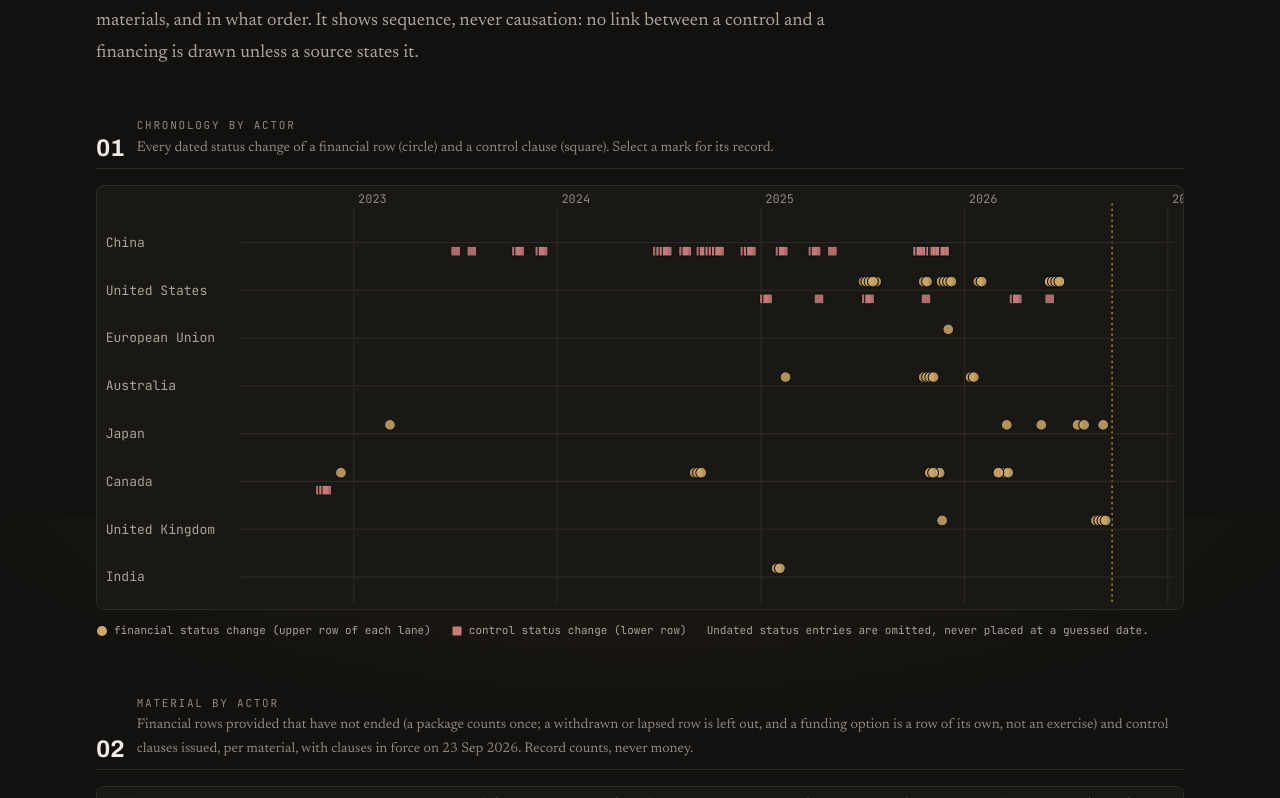
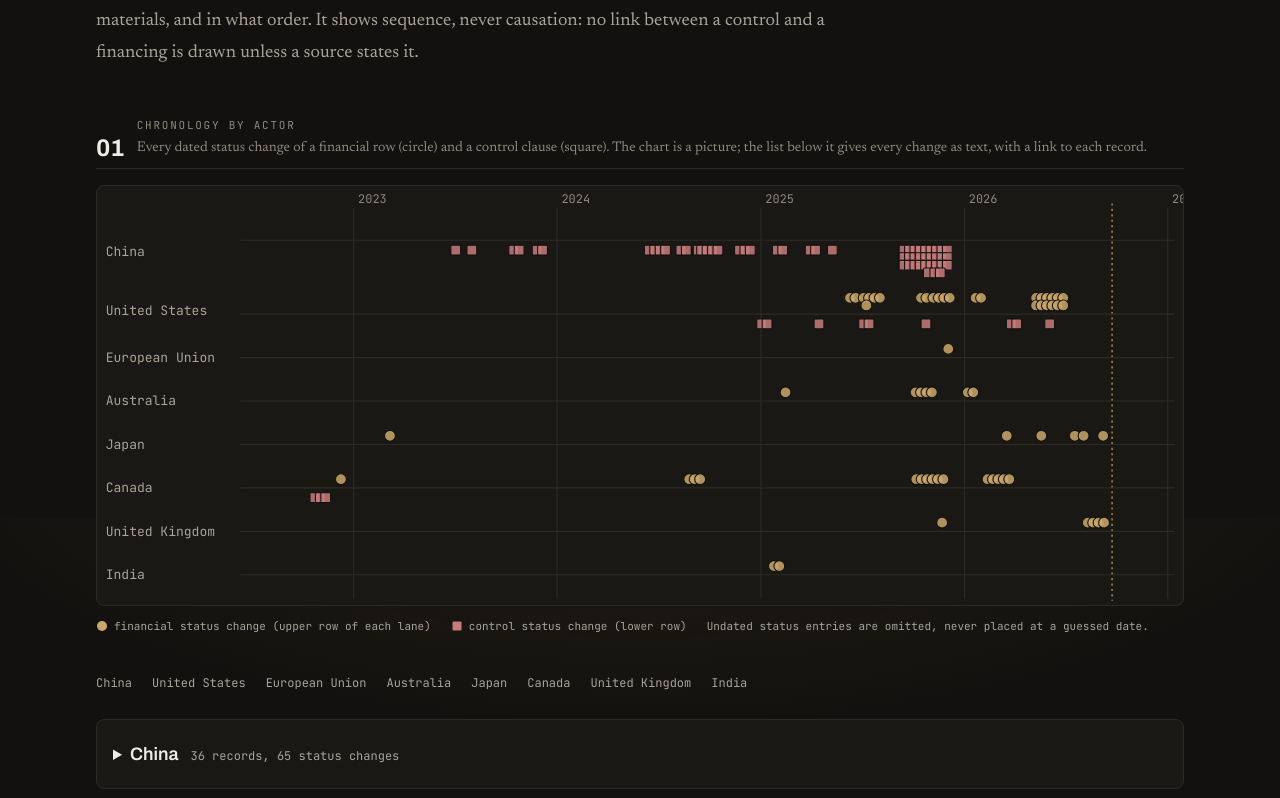
Before and after one commit to VSSpowerlifting/strategic-materials-policy-tracker, a Next.js app: page /interplay in a window 1280 px wide. Shown: the part 282-1080 px from the top of the page. Built offline with nearby package versions, Linux system fonts and the light colour scheme.

Commit message:
feat: improve interplay chronology accessibility (#21)

```diff
--- a/app/interplay/page.tsx
+++ b/app/interplay/page.tsx
@@ -3,6 +3,7 @@
 import { Container, PageHeading, Section } from "@/components/ui/container";
 import { Card } from "@/components/ui/card";
 import { InterplayChronology, MaterialInterplayMatrix } from "@/components/capital/charts";
+import { InterplayChronologyList } from "@/components/capital/chronology-list";
 import { JurisdictionTag } from "@/components/labels";
 import { InlineAmount, ProviderTag } from "@/components/capital/rows";
 import { ControlStatusBadge } from "@/components/capital/primitives";
@@ -87,8 +88,11 @@
         lead="Controls and capital are recorded separately because they answer different questions. This page puts them on one clock and one grid, so you can see which governments restrict and which pay, on which materials, and in what order. It shows sequence, never causation: no link between a control and a financing is drawn unless a source states it."
       />
       <div className="mt-12 space-y-14">
-        <Section index="01" title="Chronology by actor" description="Every dated status change of a financial row (circle) and a control clause (square). Select a mark for its record.">
+        <Section index="01" title="Chronology by actor" description="Every dated status change of a financial row (circle) and a control clause (square). The chart is a picture; the list below it gives every change as text, with a link to each record.">
           <InterplayChronology asOf={asOf} />
+          <div className="mt-8">
+            <InterplayChronologyList />
+          </div>
         </Section>
 
         <Section index="02" title="Material by actor" description={`Financial rows provided that have not ended (a package counts once; a withdrawn or lapsed row is left out, and a funding option is a row of its own, not an exercise) and control clauses issued, per material, with clauses in force on ${formatDate(asOf)}. Record counts, never money.`}>
--- a/components/capital/charts.tsx
+++ b/components/capital/charts.tsx
@@ -1,7 +1,7 @@
 /**
  * Capital & Control visualisations. Server-rendered SVG and tables: no chart
- * library, no client JavaScript, and every mark is a link to the record it
- * encodes, so a chart is also a navigation surface and never a dead end.
+ * library, no client JavaScript. The status charts link each bar to its record;
+ * the dense interplay chronology is a picture only, backed by a text list.
  *
  * Nothing here plots money against money across currencies or value roles.
  * Time charts plot dated status changes; matrices count records.
@@ -12,7 +12,6 @@
   INSTRUMENT_KIND_HUES,
   controlMeasureTypeLabels,
   controlStatusLabels,
-  financialStatusLabels,
   jurisdictionLabels,
   jurisdictionShort,
   supplyChainStageLabels,
@@ -20,11 +19,21 @@
 import {
   controlIssuer,
   controlSpans,
-  instrumentChronology,
   materialInterplay,
   commitmentActor,
   shortInstrumentLabel,
 } from "@/lib/capital-control";
+import {
+  CHRONOLOGY_FROM,
+  CHRONOLOGY_LABEL,
+  CHRONOLOGY_TO,
+  CHRONOLOGY_COLS,
+  CHRONOLOGY_W,
+  chronologyX,
+  markStatusText,
+  placeMarks,
+  plottedMarks,
+} from "@/lib/interplay-chronology";
 import { getAllMaterials, getEventById } from "@/lib/data";
 import { formatDate } from "@/lib/format";
 import { CONTROL_STATUSES, JURISDICTIONS, SUPPLY_CHAIN_STAGES } from "@/lib/types";
@@ -162,45 +171,62 @@
 
 // --- Capital and control chronology by actor ---------------------------------------------
 
+const ROW_STEP = 7;
+
 /**
  * Swimlanes by actor: every dated status change of a financial row (circle)
  * and of a control clause (square). It shows sequence and density — who
  * reaches for money, who for restrictions, and when — never magnitude.
+ * The chart is a picture only: `InterplayChronologyList` gives every plotted
+ * change as text with a link per record.
  */
 export function InterplayChronology({
   asOf,
-  from = "2022-07-01",
-  to = "2027-01-01",
+  from = CHRONOLOGY_FROM,
+  to = CHRONOLOGY_TO,
 }: {
   asOf: string;
   from?: string;
   to?: string;
 }) {
-  const marks = instrumentChronology().filter((m) => m.date >= from && m.date <= to);
+  const marks = plottedMarks(from, to);
   const lanes = JURISDICTIONS.filter((j) => marks.some((m) => m.jurisdiction === j));
-  const LABEL = 132;
-  const W = 1000;
-  const LANE = 44;
+  const LABEL = CHRONOLOGY_LABEL;
+  const W = CHRONOLOGY_W;
   const TOP = 30;
-  const H = TOP + lanes.length * LANE + 8;
-  const x = scale(from, to, LABEL + 10, W - 14);
+  const x = chronologyX(from, to);
 
-  // Offset marks that fall on the same day in the same lane, so none hides another.
-  const stack = new Map<string, number>();
-  const placed = marks.map((m) => {
-    const key = `${m.jurisdiction}|${m.kind}|${m.date.slice(0, 7)}`;
-    const n = stack.get(key) ?? 0;
-    stack.set(key, n + 1);
-    return { ...m, n };
-  });
+  const placed = placeMarks(marks);
+
+  // Each lane grows to fit its fullest bucket: capital rows on top, control rows below.
+  const rowsOf = (j: string, kind: string) =>
+    Math.max(1, ...placed.filter((m) => m.jurisdiction === j && m.kind === kind).map((m) => Math.ceil(m.count / CHRONOLOGY_COLS)));
+  let cursor = TOP;
+  const geo = new Map<string, { top: number; capRows: number; height: number; split: number }>();
+  for (const j of lanes) {
+    const capRows = rowsOf(j, "capital");
+    const ctlRows = rowsOf(j, "control");
+    const height = 12 + capRows * ROW_STEP + 8 + ctlRows * ROW_STEP + 6;
+    geo.set(j, { top: cursor, capRows, height, split: cursor + 12 + capRows * ROW_STEP + 1 });
+    cursor += height;
+  }
+  const H = cursor + 8;
+
+  const capitalCount = placed.filter((m) => m.kind === "capital").length;
+  const controlCount = placed.length - capitalCount;
 
   return (
     <figure>
-      <div className="overflow-x-auto rounded-lg border bg-card">
-        <svg viewBox={`0 0 ${W} ${H}`} className="block h-auto min-w-[760px] w-full" role="group" aria-labelledby="ip-title" aria-describedby="ip-desc">
+      <div
+        className="overflow-x-auto rounded-lg border bg-card"
+        role="region"
+        aria-label="Chronology chart, scrolls horizontally"
+        tabIndex={0}
+      >
+        <svg viewBox={`0 0 ${W} ${H}`} className="block h-auto min-w-[760px] w-full" role="img" aria-labelledby="ip-title" aria-describedby="ip-desc">
           <title id="ip-title">Capital and control status changes by actor over time</title>
           <desc id="ip-desc">
-            {`${placed.filter((m) => m.kind === "capital").length} dated financial status changes and ${placed.filter((m) => m.kind === "control").length} dated control status changes across ${lanes.length} actors, ${formatDate(from)} to ${formatDate(to)}. Each mark links to its record; the Capital and Controls lists give the same records as text.`}
+            {`${capitalCount} dated financial status changes and ${controlCount} dated control status changes across ${lanes.length} actors, ${formatDate(from)} to ${formatDate(to)}. Circles are financial changes and squares are control changes, one lane per actor. This chart is a visual summary only; its marks are not links. The chronology list directly below it gives every one of these changes as text, grouped by actor and record, with a link to each record.`}
           </desc>
           {years(from, to).map((y) => (
             <g key={y}>
@@ -209,43 +235,30 @@
             </g>
           ))}
           <line x1={x(asOf)} x2={x(asOf)} y1={TOP - 14} y2={H - 4} stroke="var(--accent)" strokeDasharray="2 3" />
-          {lanes.map((j, i) => {
-            const y = TOP + i * LANE;
+          {lanes.map((j) => {
+            const g = geo.get(j)!;
             return (
               <g key={j}>
-                <line x1={LABEL} x2={W - 8} y1={y + LANE / 2} y2={y + LANE / 2} stroke="var(--border)" />
-                <text x={8} y={y + LANE / 2 + 4} fontSize={12} className="fill-[var(--muted)] font-mono">
+                <line x1={LABEL} x2={W - 8} y1={g.split} y2={g.split} stroke="var(--border)" />
+                <text x={8} y={g.top + g.height / 2 + 4} fontSize={12} className="fill-[var(--muted)] font-mono">
                   {jurisdictionLabels[j]}
                 </text>
               </g>
             );
           })}
           {placed.map((m) => {
-            const lane = lanes.indexOf(m.jurisdiction);
-            const cy = TOP + lane * LANE + LANE / 2 + (m.kind === "capital" ? -8 : 8) + (m.n % 2 ? 0 : 0);
-            const cx = x(m.date) + (m.n % 4) * 3;
-            const href = m.kind === "capital" ? `/capital/${m.id}` : `/controls/${m.id}`;
-            const status =
-              m.kind === "control"
-                ? controlStatusLabels[m.status as never]
-                : m.valueRole === "funding_option"
-                  ? `funding option; agreement ${String(financialStatusLabels[m.status as never]).toLowerCase()}, not committed money`
-                  : m.valueRole === "indication"
-                    ? `non-binding indication; ${String(financialStatusLabels[m.status as never]).toLowerCase()}, not a commitment`
-                    : financialStatusLabels[m.status as never];
-            const tip = `${formatDate(m.date)} — ${m.kind === "capital" ? "Capital" : "Control"}: ${m.label} (${status})`;
-            return (
-              <Link key={`${m.id}-${m.date}-${m.status}`} href={href}>
-                {m.kind === "capital" ? (
-                  <circle cx={cx} cy={cy} r={5} fill={INSTRUMENT_KIND_HUES.capital} fillOpacity={0.85} stroke="var(--bg)" strokeWidth={1}>
-                    <title>{tip}</title>
-                  </circle>
-                ) : (
-                  <rect x={cx - 4.5} y={cy - 4.5} width={9} height={9} rx={1} fill={INSTRUMENT_KIND_HUES.control} fillOpacity={0.85} stroke="var(--bg)" strokeWidth={1}>
-                    <title>{tip}</title>
-                  </rect>
-                )}
-              </Link>
+            const g = geo.get(m.jurisdiction)!;
+            const cx = x(m.date) + m.dx;
+            const cy = m.kind === "capital" ? g.top + 12 + m.row * ROW_STEP : g.split + 9 + m.row * ROW_STEP;
+            const tip = `${formatDate(m.date)} — ${m.kind === "capital" ? "Capital" : "Control"}: ${m.label} (${markStatusText(m)})`;
+            return m.kind === "capital" ? (
+              <circle key={`${m.id}-${m.date}-${m.status}`} cx={cx} cy={cy} r={5} fill={INSTRUMENT_KIND_HUES.capital} fillOpacity={0.85} stroke="var(--bg)" strokeWidth={1}>
+                <title>{tip}</title>
+              </circle>
+            ) : (
+              <rect key={`${m.id}-${m.date}-${m.status}`} x={cx - 4.5} y={cy - 4.5} width={9} height={9} rx={1} fill={INSTRUMENT_KIND_HUES.control} fillOpacity={0.85} stroke="var(--bg)" strokeWidth={1}>
+                <title>{tip}</title>
+              </rect>
             );
           })}
         </svg>
--- /dev/null
+++ b/components/capital/chronology-list.tsx
@@ -0,0 +1,85 @@
+import Link from "next/link";
+import { getEventById } from "@/lib/data";
+import { INSTRUMENT_KIND_HUES, jurisdictionLabels } from "@/lib/labels";
+import { formatDate } from "@/lib/format";
+import { CHRONOLOGY_FROM, CHRONOLOGY_TO, chronologyLanes, markStatusText, plottedMarks } from "@/lib/interplay-chronology";
+
+const KINDS = [
+  { kind: "capital", heading: "Financial rows", href: (id: string) => `/capital/${id}` },
+  { kind: "control", heading: "Control clauses", href: (id: string) => `/controls/${id}` },
+] as const;
+
+/**
+ * The text chronology behind `InterplayChronology`: every plotted status
+ * change, grouped by actor, then kind, then record. One link per record, with
+ * that record's dated status history inline. Actor groups are native `<details>`,
+ * collapsed so the page opens with few tab stops; no client JS.
+ */
+export function InterplayChronologyList({ from = CHRONOLOGY_FROM, to = CHRONOLOGY_TO }: { from?: string; to?: string }) {
+  const lanes = chronologyLanes(plottedMarks(from, to));
+
+  return (
+    <div>
+      <nav aria-label="Jump to an actor's chronology" className="mb-5 flex flex-wrap gap-x-5 gap-y-1 font-mono text-xs">
+        {lanes.map(({ jurisdiction: j }) => (
+          <a key={j} href={`#chronology-${j}`} className="inline-block scroll-mt-10 py-2 text-muted hover:text-foreground">
+            {jurisdictionLabels[j]}
+          </a>
+        ))}
+      </nav>
+      <div className="space-y-4">
+        {lanes.map(({ jurisdiction: j, changes, records: byKind }) => {
+          const records = byKind.capital.length + byKind.control.length;
+          return (
+            <details key={j} id={`chronology-${j}`} className="scroll-mt-24 rounded-lg border bg-card p-4">
+              <summary className="scroll-mt-10 cursor-pointer py-1">
+                <h3 className="inline font-display text-lg font-semibold">{jurisdictionLabels[j]}</h3>
+                <span className="ml-3 font-mono text-xs text-muted">
+                  {records} {records === 1 ? "record" : "records"}, {changes} status {changes === 1 ? "change" : "changes"}
+                </span>
+              </summary>
+              <div className="mt-3 grid gap-x-8 gap-y-5 lg:grid-cols-2">
+                {KINDS.map(({ kind, heading, href }) => {
+                  const recs = byKind[kind];
+                  if (!recs.length) return null;
+                  return (
+                    <section key={kind} aria-label={`${jurisdictionLabels[j]} ${heading.toLowerCase()}`}>
+                      <h4 className="mb-2 flex items-center gap-2 font-mono text-xs uppercase tracking-wide text-muted">
+                        <svg aria-hidden width="10" height="10">
+                          {kind === "capital" ? (
+                            <circle cx="5" cy="5" r="4.5" fill={INSTRUMENT_KIND_HUES.capital} />
+                          ) : (
+                            <rect width="10" height="10" rx="1" fill={INSTRUMENT_KIND_HUES.control} />
+                          )}
+                        </svg>
+                        {heading} ({recs.length})
+                      </h4>
+                      <ol className="space-y-3">
+                        {recs.map((history) => (
+                          <li key={history[0].id}>
+                            <Link href={href(history[0].id)} className="block scroll-mt-10 py-2 hover:text-accent">
+                              <span className="text-sm font-medium">{history[0].label}</span>
+                              <span className="block text-xs text-muted">{getEventById(history[0].eventId)?.titleEn ?? history[0].eventId}</span>
+                              <span className="block break-all font-mono text-[11px] text-muted">{history[0].id}</span>
+                            </Link>
+                            <ul className="ml-3 border-l pl-3 font-mono text-xs text-muted">
+                              {history.map((m) => (
+                                <li key={`${m.date}-${m.status}`}>
+                                  <time dateTime={m.date}>{formatDate(m.date)}</time>: {markStatusText(m)}
+                                </li>
+                              ))}
+                            </ul>
+                          </li>
+                        ))}
+                      </ol>
+                    </section>
+                  );
+                })}
+              </div>
+            </details>
+          );
+        })}
+      </div>
+    </div>
+  );
+}
--- /dev/null
+++ b/lib/interplay-chronology.ts
@@ -0,0 +1,94 @@
+/**
+ * The model behind the /interplay chronology: which dated status changes are
+ * plotted, how each reads in words, how same-bucket marks are laid out, and how
+ * the text list groups them. The chart and the list both read from here, so the
+ * picture and its text equivalent cannot drift apart.
+ */
+import { controlStatusLabels, financialStatusLabels } from "@/lib/labels";
+import { instrumentChronology } from "@/lib/capital-control";
+import type { InstrumentMark } from "@/lib/capital-control";
+import { JURISDICTIONS } from "@/lib/types";
+import type { JurisdictionCode } from "@/lib/types";
+
+export const CHRONOLOGY_FROM = "2022-07-01";
+export const CHRONOLOGY_TO = "2027-01-01";
+/** Chart geometry shared with the layout: viewBox width and the left label gutter. */
+export const CHRONOLOGY_W = 1000;
+export const CHRONOLOGY_LABEL = 132;
+
+/** Marks that share an actor, kind and month fan out in a grid so none hides another; each row is centred on the date. */
+export const CHRONOLOGY_COLS = 6;
+export const CHRONOLOGY_COL_STEP = 5;
+
+const dayNum = (iso: string) => Date.parse(`${iso}T00:00:00Z`) / 86_400_000;
+
+/** Linear date to chart-x scale. */
+export function chronologyX(from = CHRONOLOGY_FROM, to = CHRONOLOGY_TO) {
+  const a = dayNum(from);
+  const b = dayNum(to);
+  const x0 = CHRONOLOGY_LABEL + 10;
+  const x1 = CHRONOLOGY_W - 14;
+  return (iso: string) => x0 + ((dayNum(iso) - a) / (b - a)) * (x1 - x0);
+}
+
+/** The status changes the chronology chart plots; the text list covers exactly these. */
+export function plottedMarks(from = CHRONOLOGY_FROM, to = CHRONOLOGY_TO): InstrumentMark[] {
+  return instrumentChronology().filter((m) => m.date >= from && m.date <= to);
+}
+
+/** A mark's status in words, so a funding option or indication never reads as committed money. */
+export function markStatusText(m: InstrumentMark): string {
+  if (m.kind === "control") return controlStatusLabels[m.status as never];
+  const s = String(financialStatusLabels[m.status as never]).toLowerCase();
+  if (m.valueRole === "funding_option") return `funding option; agreement ${s}, not committed money`;
+  if (m.valueRole === "indication") return `non-binding indication; ${s}, not a commitment`;
+  return financialStatusLabels[m.status as never];
+}
+
+export type PlacedMark = InstrumentMark & {
+  /** Index within its actor, kind and month bucket. */
+  n: number;
+  /** Size of that bucket. */
+  count: number;
+  col: number;
+  row: number;
+  /** Horizontal offset from the date's x. Each row is centred on the date, so a partial last row is too. */
+  dx: number;
+};
+
+export function placeMarks(marks: InstrumentMark[]): PlacedMark[] {
+  const key = (m: InstrumentMark) => `${m.jurisdiction}|${m.kind}|${m.date.slice(0, 7)}`;
+  const size = new Map<string, number>();
+  for (const m of marks) size.set(key(m), (size.get(key(m)) ?? 0) + 1);
+  const seen = new Map<string, number>();
+  return marks.map((m) => {
+    const k = key(m);
+    const n = seen.get(k) ?? 0;
+    seen.set(k, n + 1);
+    const count = size.get(k) ?? 1;
+    const row = Math.floor(n / CHRONOLOGY_COLS);
+    const col = n % CHRONOLOGY_COLS;
+    const inRow = Math.min(CHRONOLOGY_COLS, count - row * CHRONOLOGY_COLS);
+    return { ...m, n, count, col, row, dx: (col - (inRow - 1) / 2) * CHRONOLOGY_COL_STEP };
+  });
+}
+
+export type ChronologyLane = {
+  jurisdiction: JurisdictionCode;
+  changes: number;
+  /** One entry per distinct record: its dated status history, oldest first. */
+  records: Record<InstrumentMark["kind"], InstrumentMark[][]>;
+};
+
+/** Plotted changes grouped by actor, then kind, then record (records ordered by first change). */
+export function chronologyLanes(marks: InstrumentMark[]): ChronologyLane[] {
+  return JURISDICTIONS.filter((j) => marks.some((m) => m.jurisdiction === j)).map((jurisdiction) => {
+    const mine = marks.filter((m) => m.jurisdiction === jurisdiction);
+    const group = (kind: InstrumentMark["kind"]) => {
+      const byId = new Map<string, InstrumentMark[]>();
+      for (const m of mine) if (m.kind === kind) byId.set(m.id, [...(byId.get(m.id) ?? []), m]);
+      return [...byId.values()];
+    };
+    return { jurisdiction, changes: mine.length, records: { capital: group("capital"), control: group("control") } };
+  });
+}
```
Also changed, not shown: 1 other file (tests, documents, lock files or other folders).
